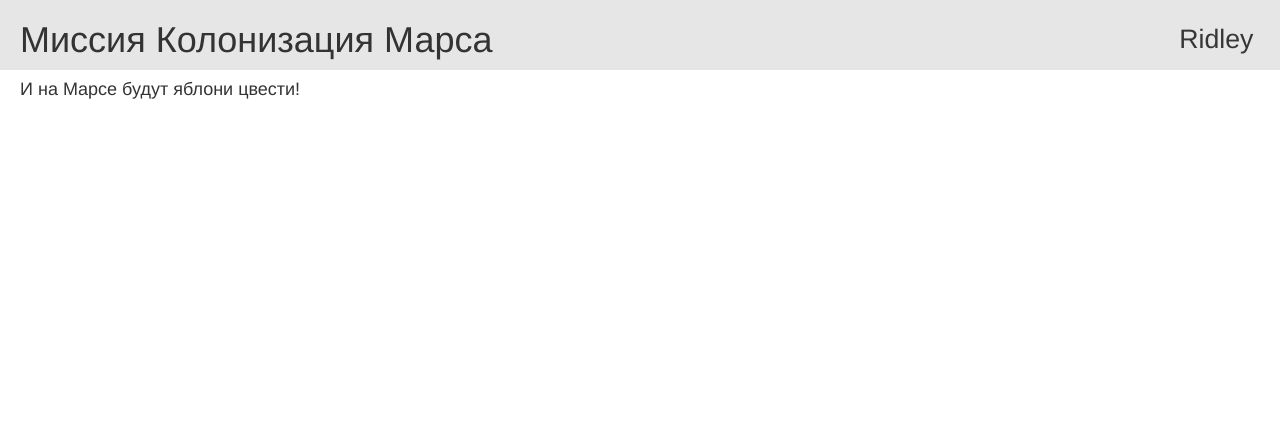
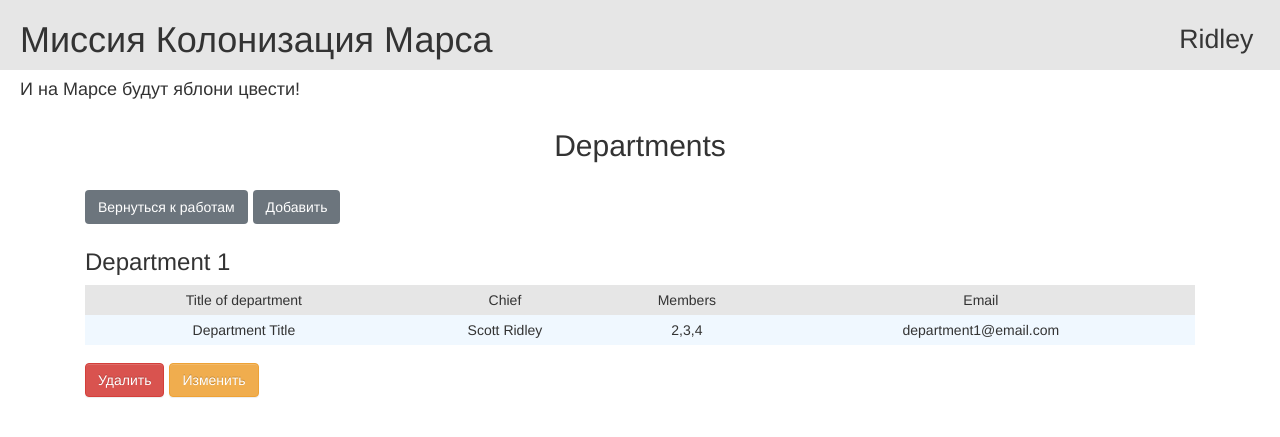
Before and after one commit to dens1ne/ah-te-am-al, a Flask app: page /departments in a window 1280 px wide. Shown: the top 437 px of the page. Run offline with Flask 3, Linux system fonts and the light colour scheme; the first user in the database is signed in; data comes from the database, SQL or seed files in the repository; some libraries are stand-ins or nearby versions.

Commit message:
Departments

```diff
--- a/main.py
+++ b/main.py
@@ -13,6 +13,7 @@ import random
 from data import db_session
 from data.jobs import Job
 from data.users import User
+from data.department import Department
 import datetime
 import requests
 
@@ -262,6 +263,14 @@ class JobForm(FlaskForm):
     submit = SubmitField("Готово")
 
 
+class DepartmentForm(FlaskForm):
+    title = StringField('Название департамента', validators=[DataRequired()])
+    chief_id = IntegerField('ID лидера', validators=[DataRequired()])
+    members = StringField('Жители', validators=[DataRequired()])
+    email = StringField('Почта', validators=[Email(), DataRequired()])
+    submit = SubmitField("Готово")
+
+
 @app.route("/job", methods=['GET', 'POST'])
 @login_required
 def add_job():
@@ -384,6 +393,93 @@ def user_show(id: int):
     return render_template('nostalgy.html', title='Ностальгия', user=user)
 
 
+@app.route('/departments')
+def departments():
+    db_sess = db_session.create_session()
+    departments = db_sess.query(Department).all()
+    return render_template('departments.html', title='Департаменты', departments=departments)
+
+
+@app.route('/add_departments', methods=['GET', 'POST'])
+@login_required
+def add_departments():
+    form = DepartmentForm()
+
+    if form.validate_on_submit():
+        db_sess = db_session.create_session()
+        department = Department()
+        department.title = form.title.data
+        department.chief_id = form.chief_id.data
+        department.members = form.members.data
+        department.email = form.email.data
+        db_sess.add(department)
+        db_sess.commit()
+
+        return redirect('/departments')
+
+    return render_template('add_departments.html', title="Добавить департамент", form=form)
+
+
+@app.route('/edit_departments/<int:id>', methods=['GET', 'POST'])
+@login_required
+def edit_departments(id: int):
+    form = DepartmentForm()
+    if request.method == 'GET':
+        db_sess = db_session.create_session()
+        if current_user.id == 1:
+            department = db_sess.query(Department).filter(Department.id == id).first()
+        else:
+            department = db_sess.query(Job).filter(Department.id == id,
+                                                 Department.chief == current_user).first()
+
+        if department:
+            form.title.data = department.title
+            form.chief_id.data = department.chief_id
+            form.members.data = department.members
+            form.email.data = department.email
+        else:
+            abort(404)
+    if form.validate_on_submit():
+        db_sess = db_session.create_session()
+        if current_user.id == 1:
+            department = db_sess.query(Department).filter(Department.id == id).first()
+        else:
+            department = db_sess.query(Job).filter(Department.id == id,
+                                                   Department.chief == current_user).first()
+
+        if department:
+            department.title = form.title.data
+            department.chief_id = form.chief_id.data
+            department.members = form.members.data
+            department.email = form.email.data
+            db_sess.commit()
+            return redirect('/departments')
+        else:
+            abort(404)
+
+    return render_template('add_departments.html', title='Изменить департамент', form=form)
+
+
+@app.route('/departments_delete/<int:id>', methods=['GET', 'POST'])
+@login_required
+def departments_delete(id: int):
+    db_sess = db_session.create_session()
+
+    if current_user.id == 1:
+        department = db_sess.query(Department).filter(Department.id == id).first()
+    else:
+        department = db_sess.query(Job).filter(Department.id == id,
+                                               Department.chief == current_user).first()
+
+    if department:
+        db_sess.delete(department)
+        db_sess.commit()
+    else:
+        abort(404)
+
+    return redirect('/departments')
+
+
 if __name__ == '__main__':
     from data import api_jobs, api_users
     app.config['DEBUG'] = True
--- /dev/null
+++ b/templates/departments.html
@@ -0,0 +1,34 @@
+{% extends "base.html" %}
+
+{% block content %}
+    <h2 align="center">Departments</h2>
+    {% if current_user.is_authenticated %}
+        <div class="edit_jobs">
+            <a href="/add_departments" class="btn btn-secondary">Добавить</a>
+            <a href="/" class="btn btn-secondary">Вернуться к работам</a>
+        </div>
+    {% endif %}
+    {% for item in departments %}
+        <h3>Department {{ loop.index }}</h3>
+        <table class="tbl">
+            <tr class="mn">
+                <td>Title of department</td>
+                <td>Chief</td>
+                <td>Members</td>
+                <td>Email</td>
+            </tr>
+            <tr>
+                <td>{{ item.title }}</td>
+                <td>{{ item.chief.surname }} {{ item.chief.name }}</td>
+                <td>{{ item.members }}</td>
+                <td>{{ item.email }}</td>
+            </tr>
+        </table>
+        {% if current_user.is_authenticated and current_user == item.chief or current_user.id == 1 %}
+            <div class="edit_jobs">
+                <a href="/edit_departments/{{ item.id }}" class="btn btn-warning">Изменить</a>
+                <a href="/departments_delete/{{ item.id }}" class="btn btn-danger">Удалить</a>
+            </div>
+        {% endif %}
+    {% endfor %}
+{% endblock %}
```
Also changed, not shown: templates/add_departments.html (added, +26 -0 lines), templates/jobs.html (+6 -7 lines).
